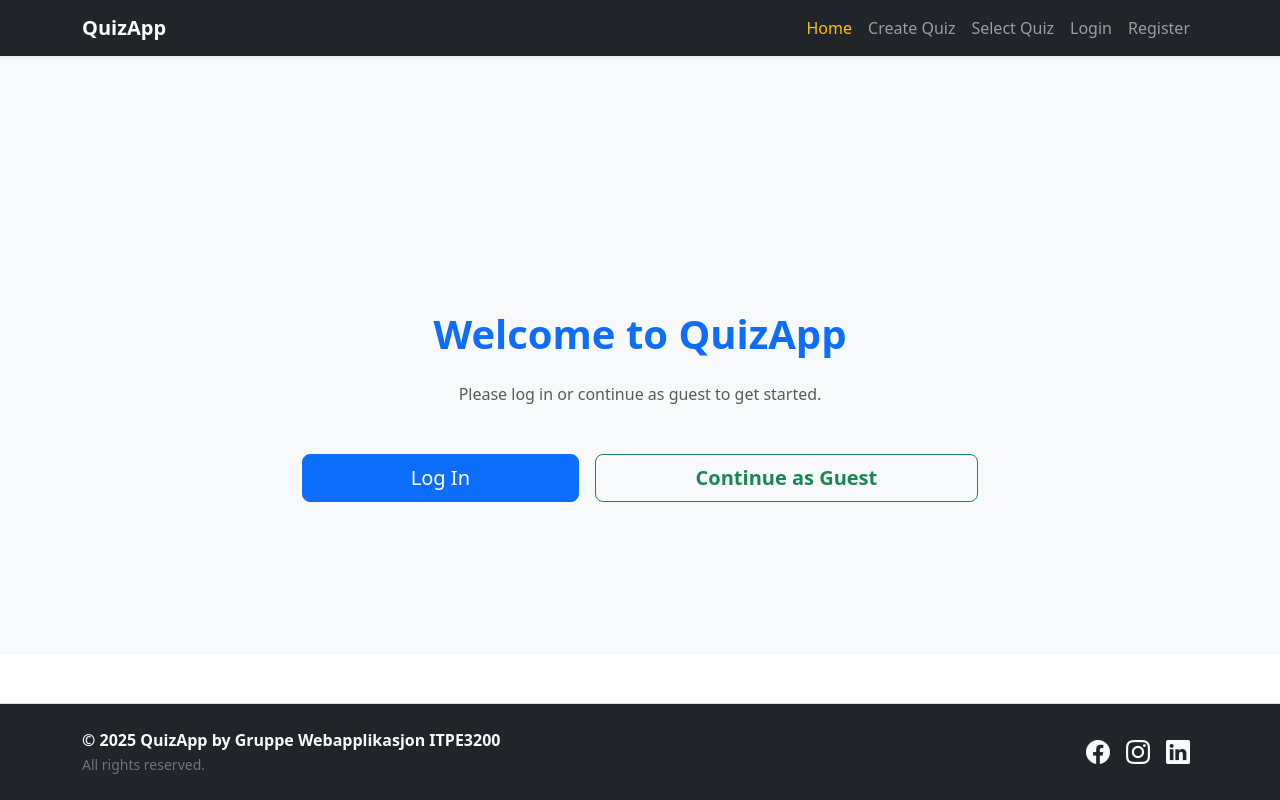
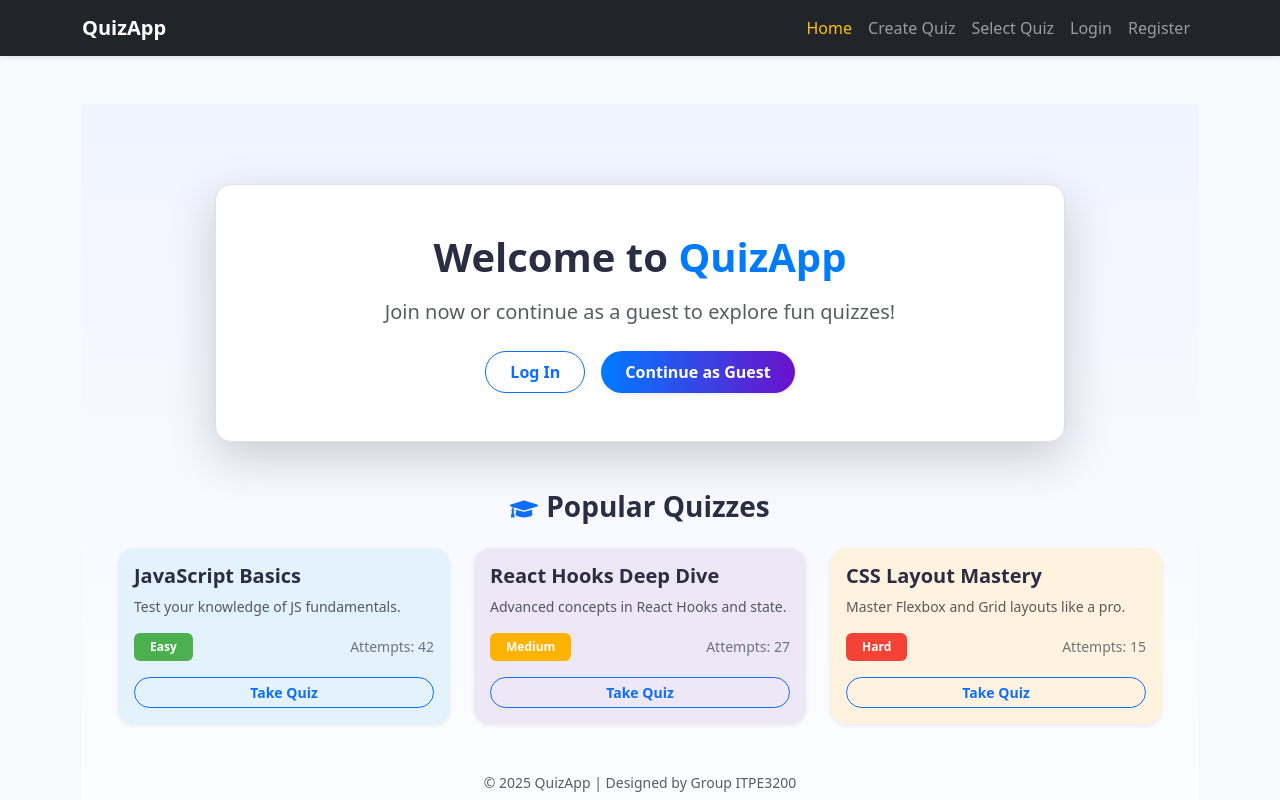
Before and after one commit to Sm-Oslomet/QuizApp, a React (Create React App) app in the folder quiz-client/: page / in a window 1280 px wide. Shown: the top 800 px of the page. Built offline with nearby package versions, Linux system fonts and the light colour scheme.

Commit message:
Updated Home page design to new aesthetic layout

```diff
--- a/quiz-client/package.json
+++ b/quiz-client/package.json
@@ -15,6 +15,7 @@
     "lucide-react": "^0.546.0",
     "react": "^19.2.0",
     "react-dom": "^19.2.0",
+    "react-icons": "^5.5.0",
     "react-router-dom": "^7.9.4",
     "react-scripts": "5.0.1",
     "web-vitals": "^2.1.4"
--- a/quiz-client/src/App.js
+++ b/quiz-client/src/App.js
@@ -16,6 +16,8 @@ import "bootstrap/dist/css/bootstrap.min.css";
 import "bootstrap/dist/js/bootstrap.bundle.min.js";
 
 
+
+
 function App() {
   return (
     <Router>
@@ -29,6 +31,8 @@ function App() {
               <Route path="/" element={<Home />} />
               <Route path="/login" element={<Login />} />
               <Route path="/register" element={<Register />} />
+
+
 
               {/* Beskyttede sider */}
               <Route
--- a/quiz-client/src/compenents/Home.js
+++ b/quiz-client/src/compenents/Home.js
@@ -1,83 +1,178 @@
 import React from "react";
 import { useNavigate } from "react-router-dom";
 import { authService } from "./Login/AuthService";
+import { FaPlayCircle, FaPlusCircle, FaGraduationCap } from "react-icons/fa";
 
 function Home() {
   const navigate = useNavigate();
-  const user = authService.getCurrentUser(); // Hent innlogget bruker
+  const user = authService.getCurrentUser();
 
   const handleGuest = () => {
     authService.guestLogin();
     navigate("/select");
   };
 
+  const quizzes = [
+    {
+      title: "JavaScript Basics",
+      description: "Test your knowledge of JS fundamentals.",
+      difficulty: "Easy",
+      attempts: 42,
+      color: "#e3f2fd",
+    },
+    {
+      title: "React Hooks Deep Dive",
+      description: "Advanced concepts in React Hooks and state.",
+      difficulty: "Medium",
+      attempts: 27,
+      color: "#ede7f6",
+    },
+    {
+      title: "CSS Layout Mastery",
+      description: "Master Flexbox and Grid layouts like a pro.",
+      difficulty: "Hard",
+      attempts: 15,
+      color: "#fff3e0",
+    },
+  ];
+
   return (
     <div
-      className="container text-center"
-      style={{ marginTop: "100px", maxWidth: "700px" }}
+      className="min-vh-100 d-flex flex-column align-items-center"
+      style={{
+        background: "linear-gradient(180deg, #f0f4ff 0%, #ffffff 100%)",
+        paddingTop: "80px",
+        paddingBottom: "80px",
+      }}
     >
-      <h1 className="mb-4 text-primary fw-bold"> Welcome to QuizApp</h1>
-
-      {user ? (
-        <>
-          <h4 className="mb-3">
-            {user.guest
-              ? "Hello, Guest"
-              : `Hello, ${user.username}! `}
-          </h4>
-
-          <p className="text-muted mb-5">
-            Ready to test your knowledge or make your own quiz?
+      {/* Hero Section */}
+      <div
+        className="text-center shadow-lg p-5 rounded-4 mb-5"
+        style={{
+          backgroundColor: "white",
+          width: "90%",
+          maxWidth: "850px",
+          border: "1px solid #e0e0e0",
+        }}
+      >
+        <h1 className="fw-bold mb-3" style={{ color: "#2b2d42" }}>
+          Welcome to <span style={{ color: "#007bff" }}>QuizApp</span>
+        </h1>
+        <p className="lead text-muted mb-4">
+          {user
+            ? user.guest
+              ? "Hello, Guest 👋 Ready to learn something new?"
+              : `Hello, ${user.username}! Let’s explore your next challenge.`
+            : "Join now or continue as a guest to explore fun quizzes!"}
         </p>
 
         <div className="d-flex flex-column flex-md-row justify-content-center gap-3">
+          {user ? (
+            <>
               <button
                 onClick={() => navigate("/select")}
-              className="btn btn-primary btn-lg"
+                className="btn btn-outline-primary px-4 py-2 rounded-pill fw-semibold"
               >
-             Choose an Existing Quiz
+                <FaPlayCircle className="me-2" />
+                Choose a Quiz
               </button>
-
               <button
                 onClick={() => navigate("/create")}
-              className="btn btn-success btn-lg"
+                className="btn btn-primary px-4 py-2 rounded-pill fw-semibold text-white shadow-sm"
               >
-               Create a New Quiz
+                <FaPlusCircle className="me-2" />
+                Create a Quiz
               </button>
-          </div>
             </>
           ) : (
             <>
-          <p className="text-muted mb-5">
-            Please log in or continue as guest to get started.
-          </p>
-
-          <div className="d-flex flex-column flex-md-row justify-content-center gap-3">
-         <div className="d-flex flex-column flex-md-row justify-content-center gap-3 w-100">
               <button
                 onClick={() => navigate("/login")}
-              className="btn btn-primary btn-lg flex-fill"
+                className="btn btn-outline-primary px-4 py-2 rounded-pill fw-semibold"
               >
                 Log In
               </button>
-
               <button
-              className="btn btn-outline-success btn-lg flex-fill fw-semibold px-2"
-              type="button"
                 onClick={handleGuest}
+                className="btn px-4 py-2 rounded-pill fw-semibold text-white shadow-sm"
                 style={{
-                transition: "all 0.2s ease-in-out",
+                  background: "linear-gradient(90deg, #007bff, #6a11cb)",
+                  border: "none",
                 }}
-              onMouseEnter={(e) => (e.target.style.transform = "scale(1.05)")}
-              onMouseLeave={(e) => (e.target.style.transform = "scale(1)")}
               >
                 Continue as Guest
               </button>
+            </>
+          )}
+        </div>
       </div>
 
+      {/* Quizzes Section */}
+      <h3 className="fw-bold mb-4" style={{ color: "#2b2d42" }}>
+        <FaGraduationCap className="me-2 text-primary" />
+        Popular Quizzes
+      </h3>
+
+      <div className="row g-4 justify-content-center w-100 px-4">
+        {quizzes.map((quiz, index) => (
+          <div key={index} className="col-12 col-md-6 col-lg-4">
+            <div
+              className="card border-0 shadow-sm h-100"
+              style={{
+                backgroundColor: quiz.color,
+                borderRadius: "16px",
+                transition: "transform 0.3s ease",
+              }}
+              onMouseEnter={(e) => {
+                e.currentTarget.style.transform = "translateY(-6px)";
+                e.currentTarget.style.boxShadow =
+                  "0 10px 20px rgba(0,0,0,0.1)";
+              }}
+              onMouseLeave={(e) => {
+                e.currentTarget.style.transform = "translateY(0)";
+                e.currentTarget.style.boxShadow =
+                  "0 4px 8px rgba(0,0,0,0.05)";
+              }}
+            >
+              <div className="card-body text-start">
+                <h5 className="fw-bold" style={{ color: "#2b2d42" }}>
+                  {quiz.title}
+                </h5>
+                <p className="text-muted small mb-3">{quiz.description}</p>
+                <div className="d-flex justify-content-between align-items-center">
+                  <span
+                    className="badge text-white px-3 py-2"
+                    style={{
+                      backgroundColor:
+                        quiz.difficulty === "Easy"
+                          ? "#4caf50"
+                          : quiz.difficulty === "Medium"
+                          ? "#ffb300"
+                          : "#f44336",
+                    }}
+                  >
+                    {quiz.difficulty}
+                  </span>
+                  <small className="text-secondary">
+                    Attempts: {quiz.attempts}
+                  </small>
                 </div>
-        </>
-      )}
+                <button
+                  onClick={() => navigate("/play/1")}
+                  className="btn btn-sm btn-outline-primary mt-3 w-100 rounded-pill fw-semibold"
+                >
+                  Take Quiz
+                </button>
+              </div>
+            </div>
+          </div>
+        ))}
+      </div>
+
+      {/* Footer */}
+      <p className="text-muted mt-5 small">
+        © 2025 QuizApp | Designed by Group ITPE3200
+      </p>
     </div>
   );
 }
```
Also changed, not shown: quiz-client/src/pages/Register.jsx (deleted, +0 -24 lines), quiz-client/src/pages/Welcome.jsx (deleted, +0 -54 lines), quiz-client/src/pages/ChangePassword.jsx (deleted), quiz-client/src/pages/Login.jsx (deleted), quiz-client/src/pages/TakeQuiz.jsx (deleted), quiz-client/src/pages/VerifyEmail.jsx (deleted), 1 other file (tests, documents, lock files or other folders). Lines whose indentation alone changed are shown as unchanged.
